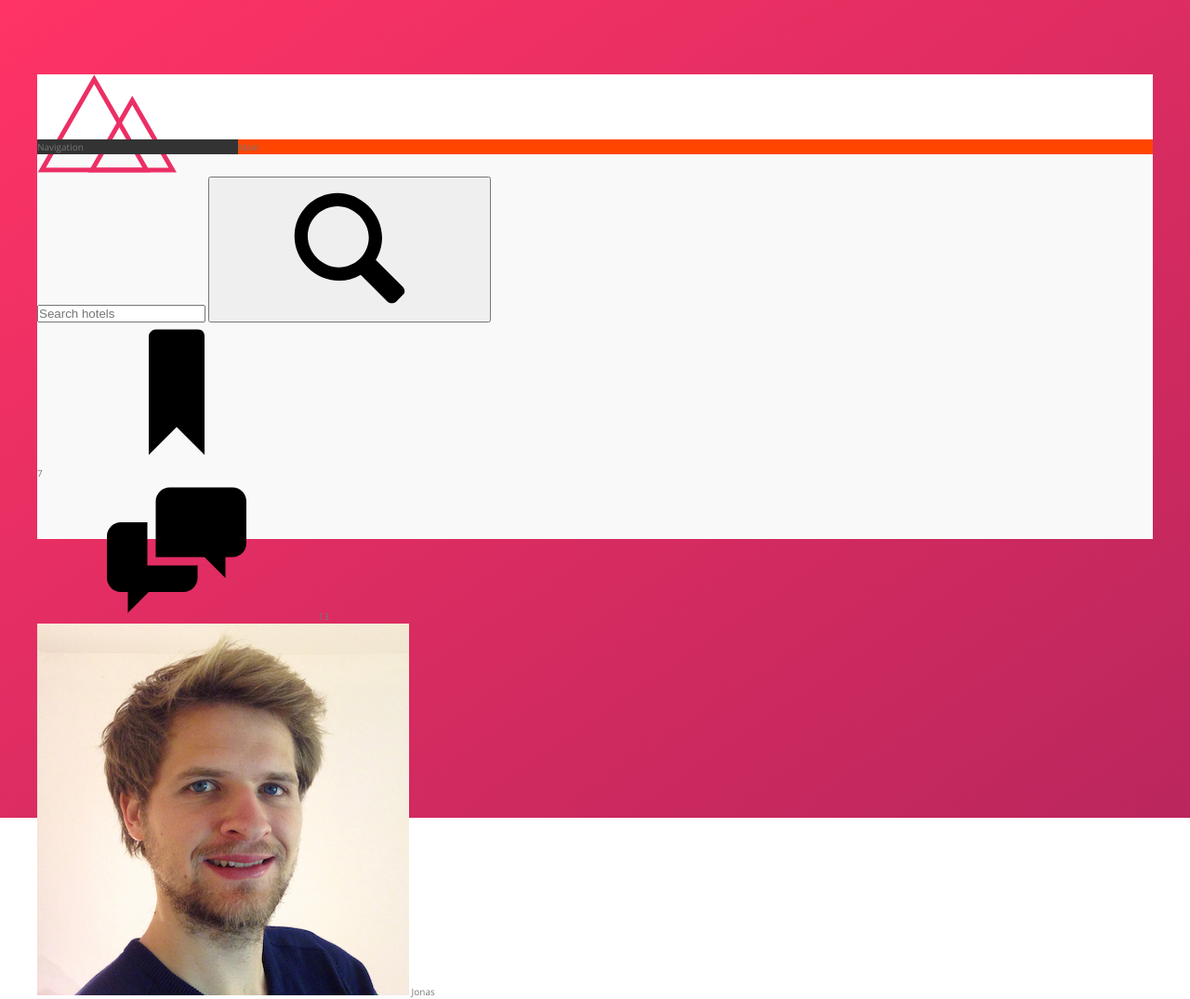
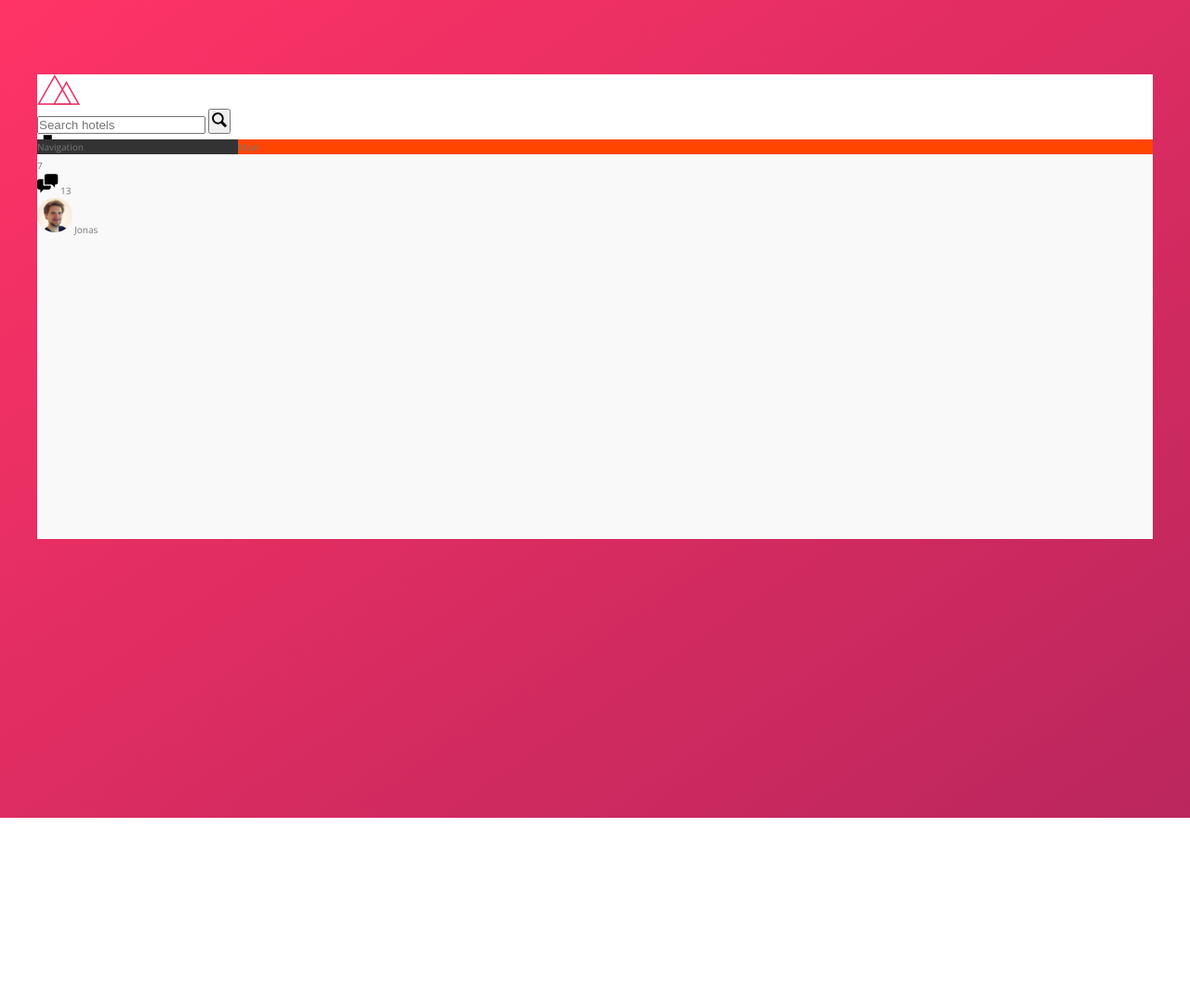
Before and after one commit to FoxyStoat/trillo-project, a website: page index.html in a window 1280 px wide. Shown: the whole page at 93% size. After the commit the page ends 880 px from the top, so only its background shows below. Drawn offline with nearby package versions, Linux system fonts and the light colour scheme.

Commit message:
style: Add style to svg images

```diff
--- a/assets/sass/_components.scss
+++ b/assets/sass/_components.scss
@@ -0,0 +1,52 @@
+///////////////
+// LOGO
+.logo {
+    height: 3.25rem;
+}
+
+///////////////
+// SEARCH BOX
+.search {
+    &__input {
+
+    }
+
+    &__button {
+
+    }
+
+    &__icon {
+        height: 2rem;
+        width: 2rem;
+    }
+}
+
+///////////////
+// USER NAVIGATION
+.user-nav {
+    &__icon-box {
+
+    }
+
+    &__icon {
+        height: 2.25rem;
+        width: 2.25rem;
+    }
+
+    &__notification {
+
+    }
+
+    &__user {
+
+    }
+
+    &__user-photo {
+        height: 3.75rem;
+        border-radius: 50%;
+    }
+
+    &__user-name {
+
+    }
+}
```
Also changed, not shown: assets/css/style.css.
